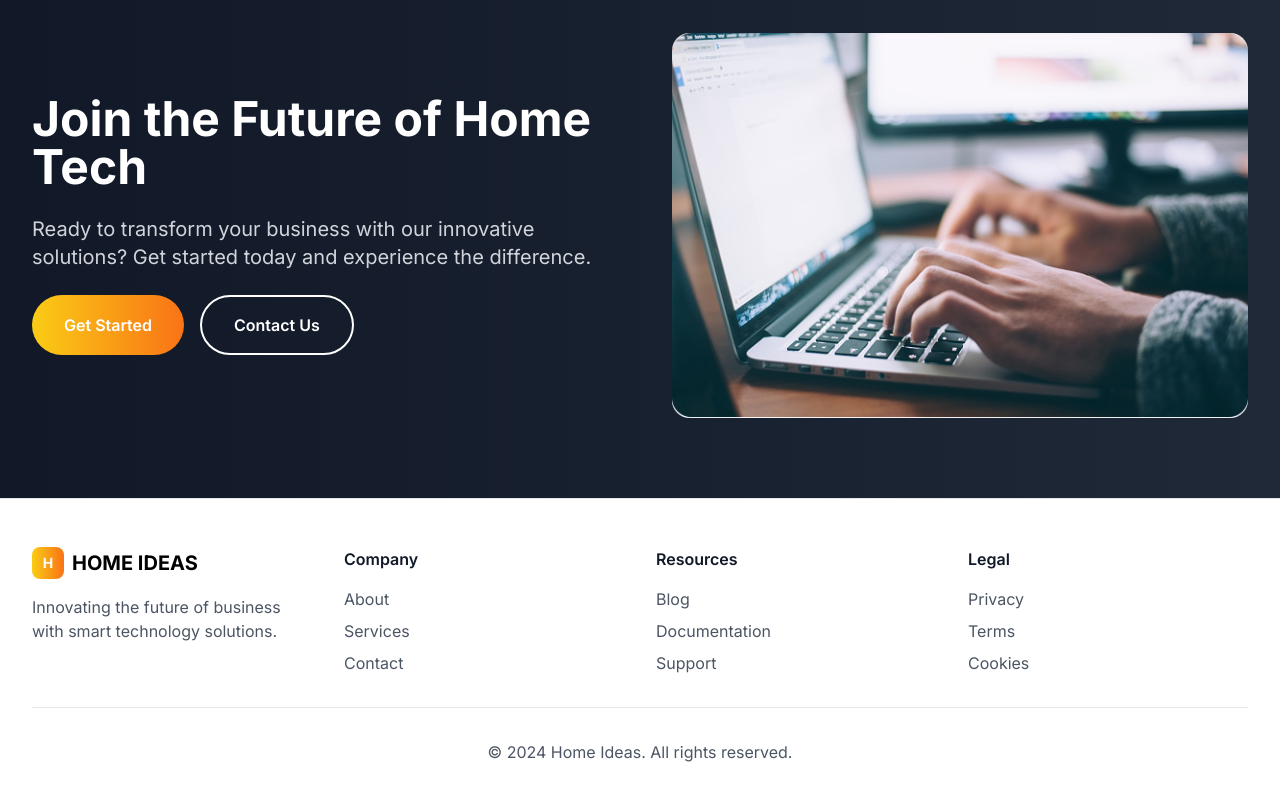
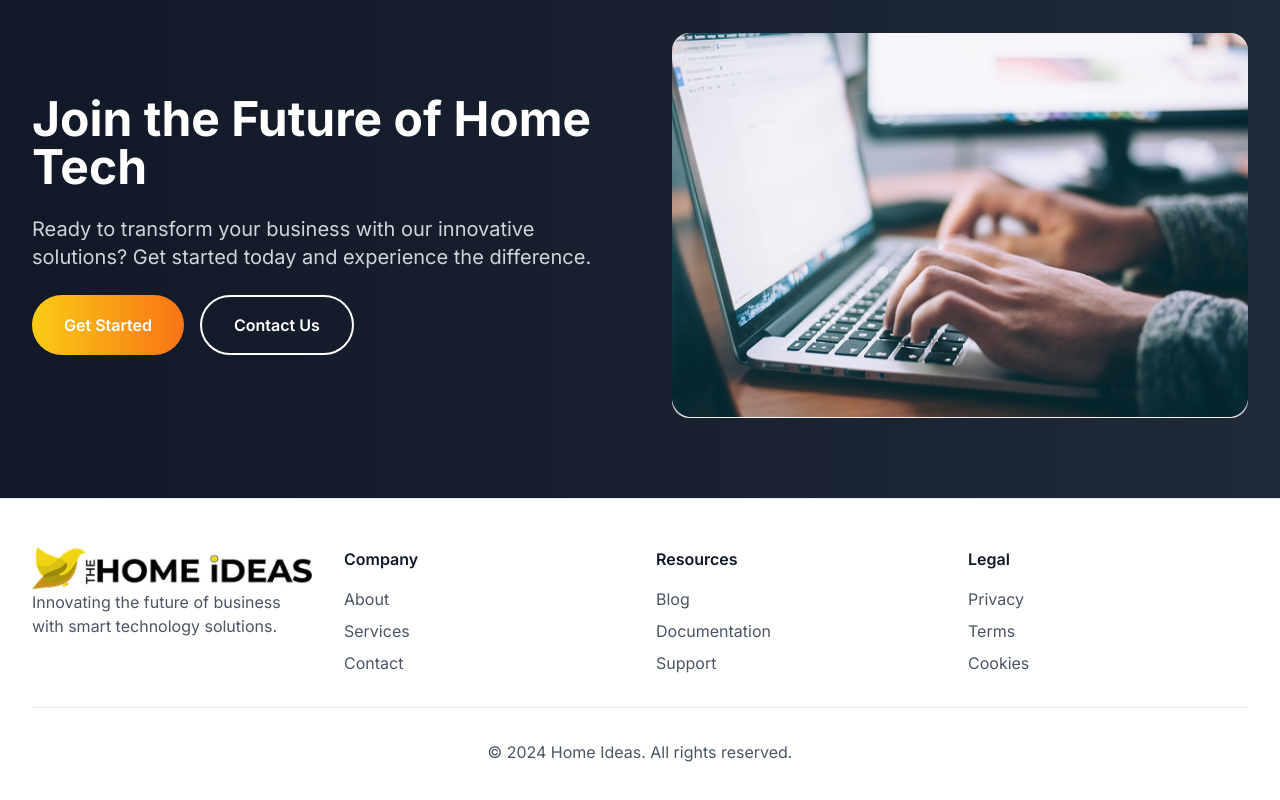
Before and after one commit to Sanjayuiux/homeideas, a Next.js app: page / in a window 1280 px wide. Shown: the part 4745-5545 px from the top of the page. Built offline with nearby package versions, Linux system fonts and the light colour scheme.

Commit message:
update logo on footer

```diff
--- a/src/app/page.tsx
+++ b/src/app/page.tsx
@@ -337,12 +337,7 @@ export default function HomePage() {
           <div className="max-w-7xl mx-auto px-4 sm:px-6 lg:px-8">
             <div className="grid md:grid-cols-4 gap-8">
               <div>
-                <div className="flex items-center space-x-2 mb-4">
-                  <div className="w-8 h-8 bg-gradient-to-r from-yellow-400 to-orange-500 rounded-lg flex items-center justify-center">
-                    <span className="text-white font-bold text-sm">H</span>
-                  </div>
-                  <span className="font-bold text-xl">HOME IDEAS</span>
-                </div>
+                <img src="/assets/images/homeideas_logo.jpg" className='w-[200px] lg:w-[330px]' alt="" />
                 <p className="text-gray-600">
                   Innovating the future of business with smart technology solutions.
                 </p>
```
